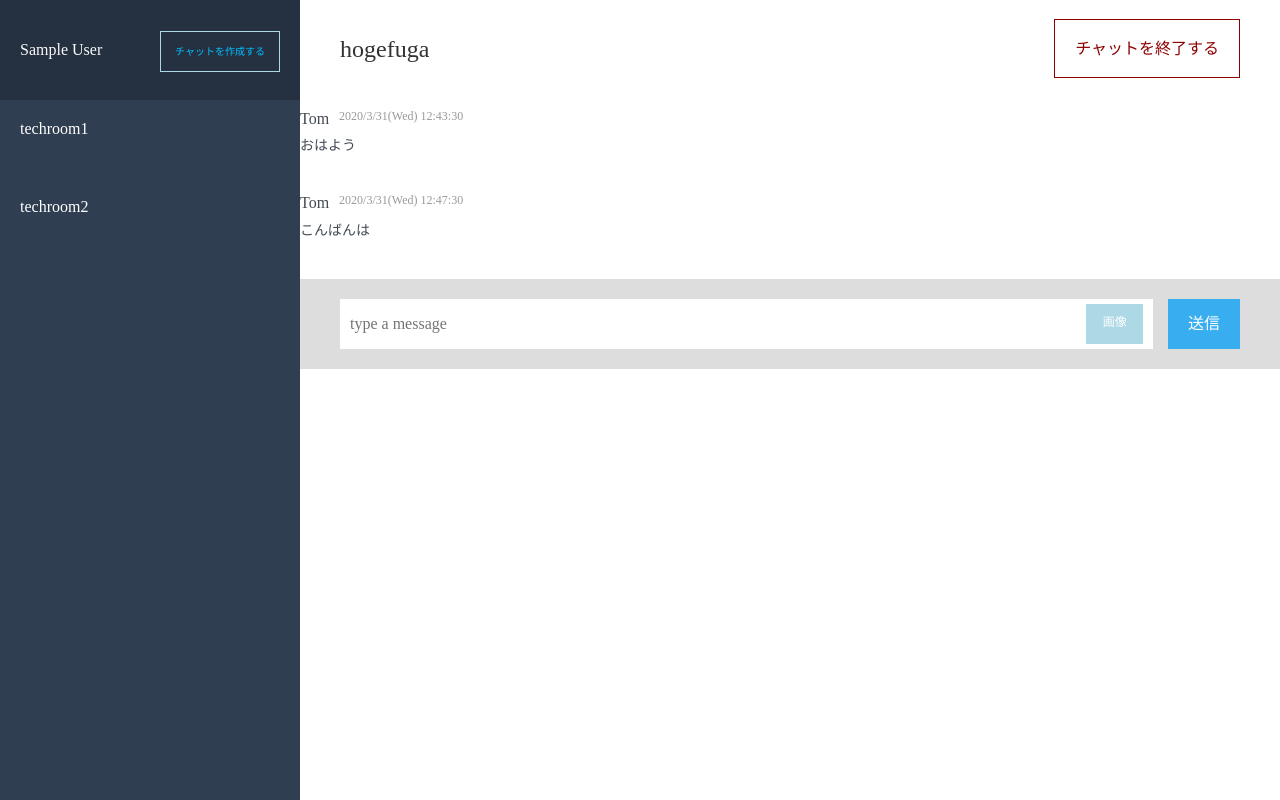
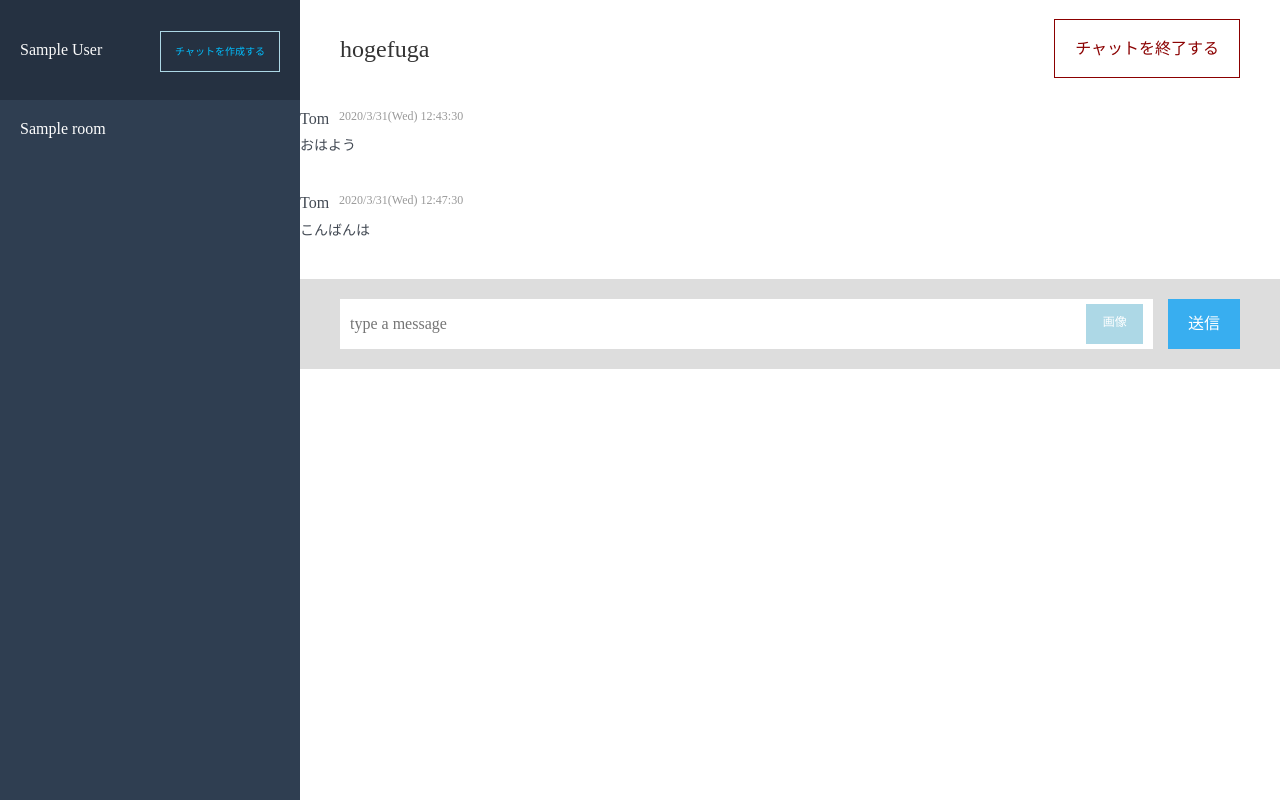
Before and after one commit to hakozakitei/chat-app, a Rails app: page / in a window 1280 px wide. Run offline with Rails 7, Linux system fonts and the light colour scheme; a user stored in the database is signed in; tables that the repository leaves empty hold one stand-in row (values such as "Sample post"); some libraries are stand-ins or nearby versions.

Commit message:
チャット画面の編集

```diff
--- a/app/views/messages/_side_bar.html.erb
+++ b/app/views/messages/_side_bar.html.erb
@@ -3,19 +3,16 @@
     <%= link_to current_user.name, edit_user_path(current_user) %>
   </div>
   <div class="create-room">
-    <a href="#">チャットを作成する</a>
+    <%= link_to "チャットを作成する", new_room_path %>
   </div>
 </div>
 
 <div class="rooms">
-  <div class="room">
-    <div class="room-name">
-      <a href="#">techroom1</a>
+   <% current_user.rooms.each do |room| %>
+    <div class="room">
+      <div class="room-name">
+        <a href="#"><%= room.name %></a>
+      </div>
     </div>
-  </div>
-  <div class="room">
-    <div class="room-name">
-      <a href="#">techroom2</a>
-    </div>
-  </div>
+  <% end %>
 </div>
```
